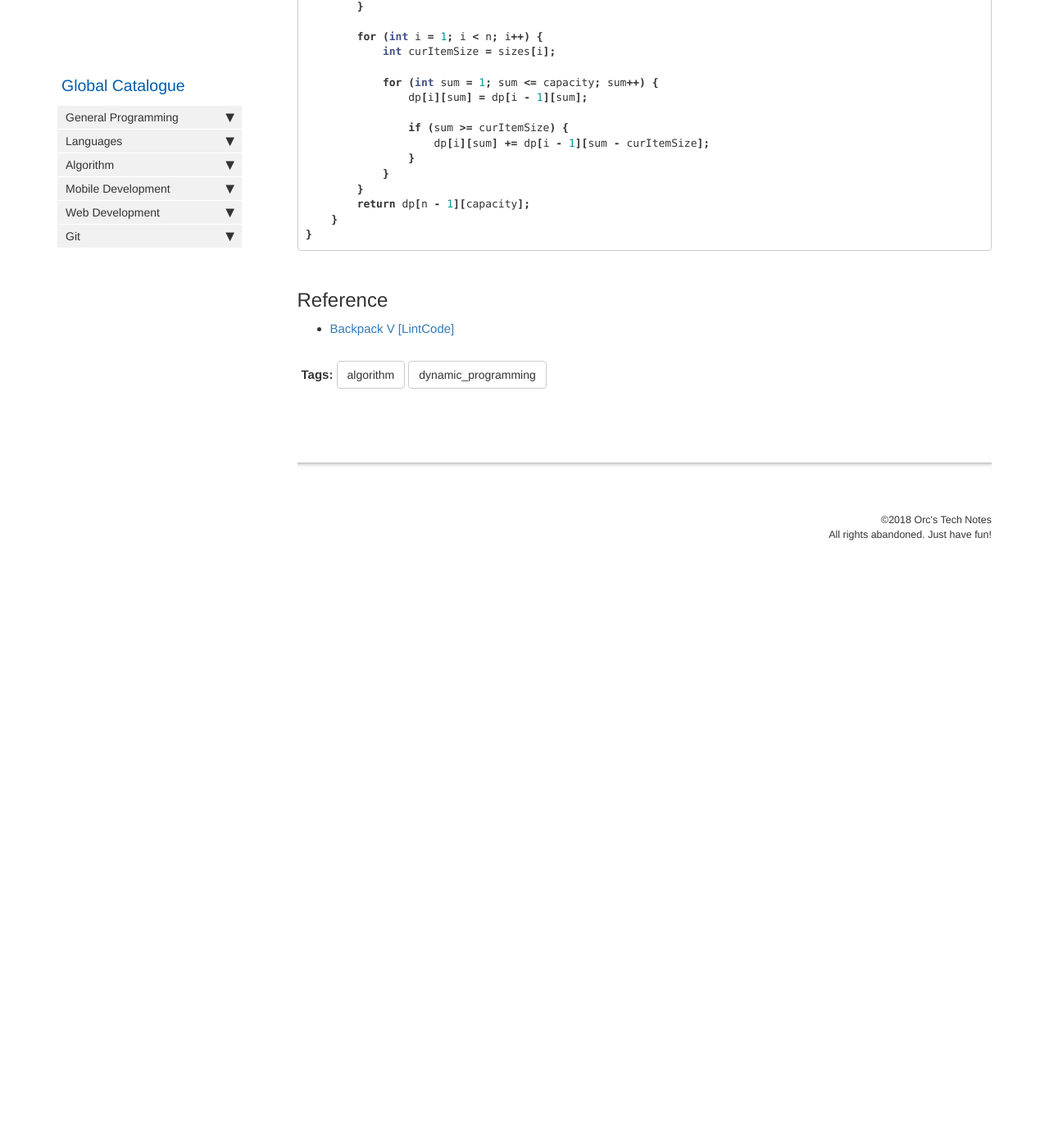
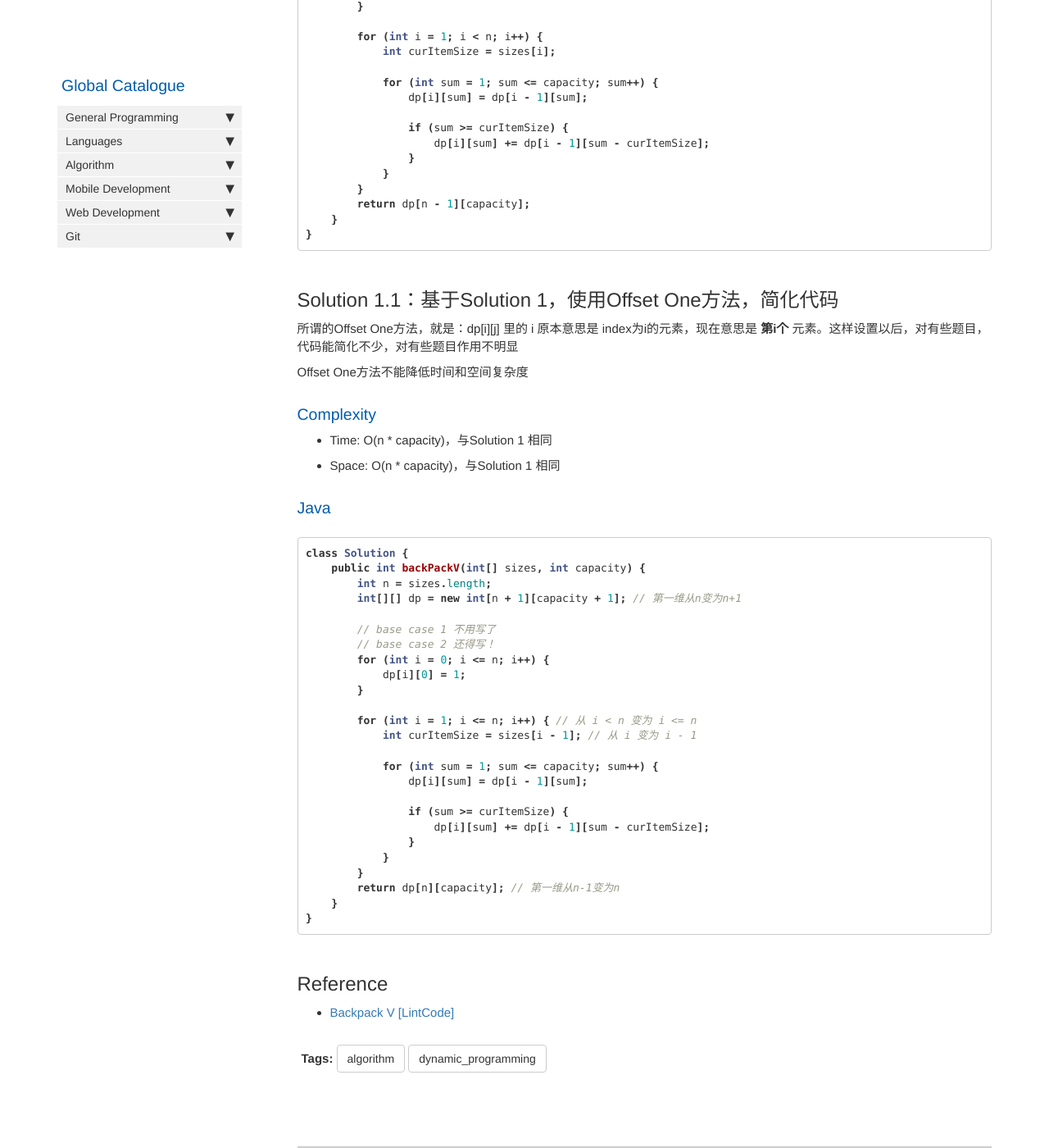
Before and after one commit to HungryOrc/hungryorc.github.io, a Jekyll site: the page built from pages/algorithm/algorithm_backpack_0or1_1attr_exactFill_returnNumOfSolutions.md, in a window 1280 px wide and 1400 px high, scrolled down 1343 px. Shown: the whole window at 82% size. Built offline with Jekyll 4.4.1, drawn with Linux system fonts in a browser that asks for light colours; nearby versions of some CDN libraries; comment, search, counter and statistics services are not loaded; before the commit the page ends 2054 px from its top, so only the background shows below that; some of the changed text lies outside the part shown.

Commit message:
Update algorithm_backpack_0or1_1attr_exactFill_returnNumOfSolutions.md

````diff
--- a/pages/algorithm/algorithm_backpack_0or1_1attr_exactFill_returnNumOfSolutions.md
+++ b/pages/algorithm/algorithm_backpack_0or1_1attr_exactFill_returnNumOfSolutions.md
@@ -18,7 +18,7 @@ toc: false
 ### Example
 略
 
-## Solution：二维DP
+## Solution 1：二维DP
 * `int dp[i][s]`：使用数组里 index为0到i 的items中的任意几个，一共有多少种不同的组合方式，能正好组成总 size = s。
 * `int dp[][] = new int[number of items][capacity of backpack + 1]`
 * Base Cases
@@ -67,6 +67,44 @@ class Solution {
 }
 ```
 
+## Solution 1.1：基于Solution 1，使用Offset One方法，简化代码
+所谓的Offset One方法，就是：dp[i][j] 里的 i 原本意思是 index为i的元素，现在意思是 **第i个** 元素。这样设置以后，对有些题目，代码能简化不少，对有些题目作用不明显
+
+Offset One方法不能降低时间和空间复杂度
+
+### Complexity
+* Time: O(n * capacity)，与Solution 1 相同
+* Space: O(n * capacity)，与Solution 1 相同
+
+### Java
+```java
+class Solution {
+    public int backPackV(int[] sizes, int capacity) {
+        int n = sizes.length;
+        int[][] dp = new int[n + 1][capacity + 1]; // 第一维从n变为n+1
+
+        // base case 1 不用写了
+        // base case 2 还得写！
+        for (int i = 0; i <= n; i++) {
+            dp[i][0] = 1;
+        }
+
+        for (int i = 1; i <= n; i++) { // 从 i < n 变为 i <= n
+            int curItemSize = sizes[i - 1]; // 从 i 变为 i - 1
+
+            for (int sum = 1; sum <= capacity; sum++) {
+                dp[i][sum] = dp[i - 1][sum];
+
+                if (sum >= curItemSize) {
+                    dp[i][sum] += dp[i - 1][sum - curItemSize];
+                }
+            }
+        }
+        return dp[n][capacity]; // 第一维从n-1变为n
+    }
+}
+```
+
 ## Reference
 * [Backpack V [LintCode]](https://www.lintcode.com/problem/backpack-v/description)
 
````
